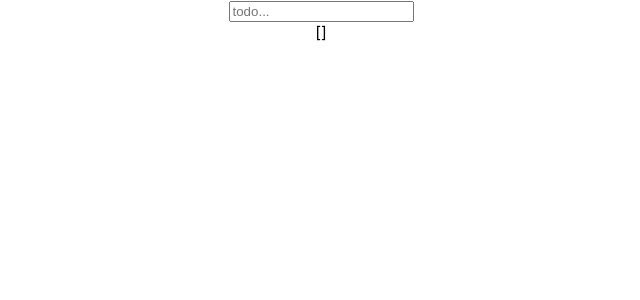
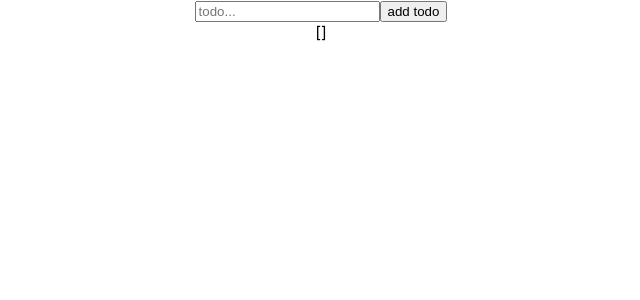
Before and after one commit to inspiringsource/MoreReactJS, a React (Create React App) app: page / in a window 1280 px wide. Shown: the top 300 px of the page, without its empty margins (319-959 px from the left). Built offline with nearby package versions, Linux system fonts and the light colour scheme.

Commit message:
To do list part1

```diff
--- a/src/App.js
+++ b/src/App.js
@@ -15,4 +15,5 @@ class App extends Component {
 
 export default App
 
-// https://youtu.be/I6IY2TqnPDA?t=576
+// In progress:
+// https://youtu.be/I6IY2TqnPDA?t=646
--- a/src/components/ToDoForm.js
+++ b/src/components/ToDoForm.js
@@ -13,11 +13,15 @@ export default class ToDoForm extends Component {
   }
 
   handleSubmit = (event) => {
-    event.preventDefault();
+    event.preventDefault()
     this.props.onSubmit({
       id: shortid.generate(),
       text: this.state.text,
       complete: false,
+    })
+    this.setState({
+      // clearing the input field
+      text: "",
     })
   }
 
@@ -30,6 +34,7 @@ export default class ToDoForm extends Component {
           onChange={this.handleChange}
           placeholder="todo..."
         />
+        <button onClick={this.handleSubmit} >add todo</button>
       </form>
     )
   }
```
